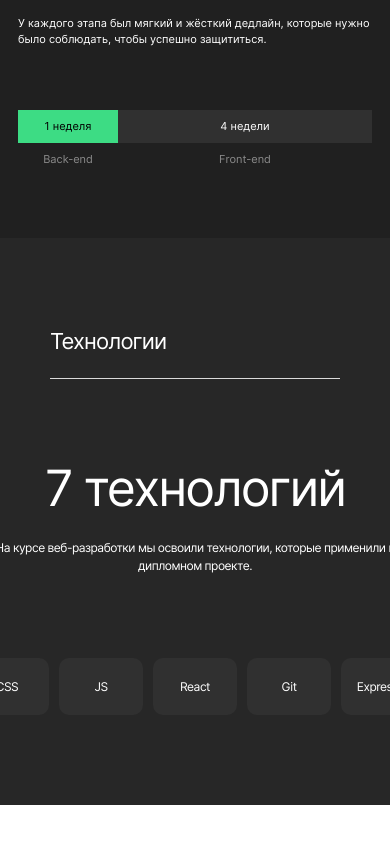
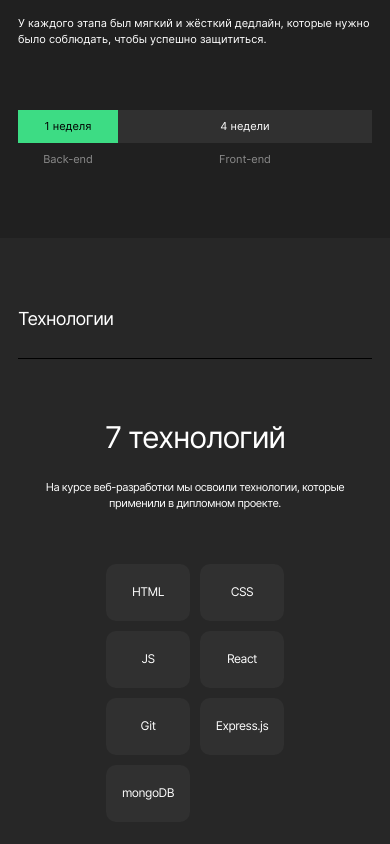
Before and after one commit to eugesher/movies-explorer-frontend, a React (Create React App) app: page / in a window 390 px wide. Shown: the part 1051-1895 px from the top of the page. Before the commit the page ends 1856 px from the top, so only its background shows below. Built offline with nearby package versions, Linux system fonts and the light colour scheme; the HTML template or start-up script is replaced by a standard one.

Commit message:
feat: mobile 'techs' section

```diff
--- a/src/components/Techs/Techs.css
+++ b/src/components/Techs/Techs.css
@@ -102,4 +102,39 @@
 }
 
 @media screen and (max-width: 767px) {
+  .techs {
+    padding: 70px 4px;
+  }
+  .techs__content {
+    padding: 0 14px;
+  }
+  .techs__title {
+    padding-bottom: 28px;
+    border-bottom-color: #000;
+    font-size: 18px;
+    line-height: 1.21;
+  }
+  .techs__info {
+    width: 100%;
+    margin-top: 61px;
+    font-size: 30px;
+  }
+  .techs__info-caption {
+    width: 100%;
+    margin-top: 26px;
+    font-weight: normal;
+    font-size: 11px;
+    line-height: 1.45;
+    letter-spacing: -0.04em;
+    text-align: center;
+  }
+  .techs__tag-list {
+    display: grid;
+    grid-template-columns: repeat(2, min-content);
+    margin-top: 52px;
+    gap: 10px;
+  }
+  .techs__tag-list-item {
+    margin: 0;
+  }
 }
```
